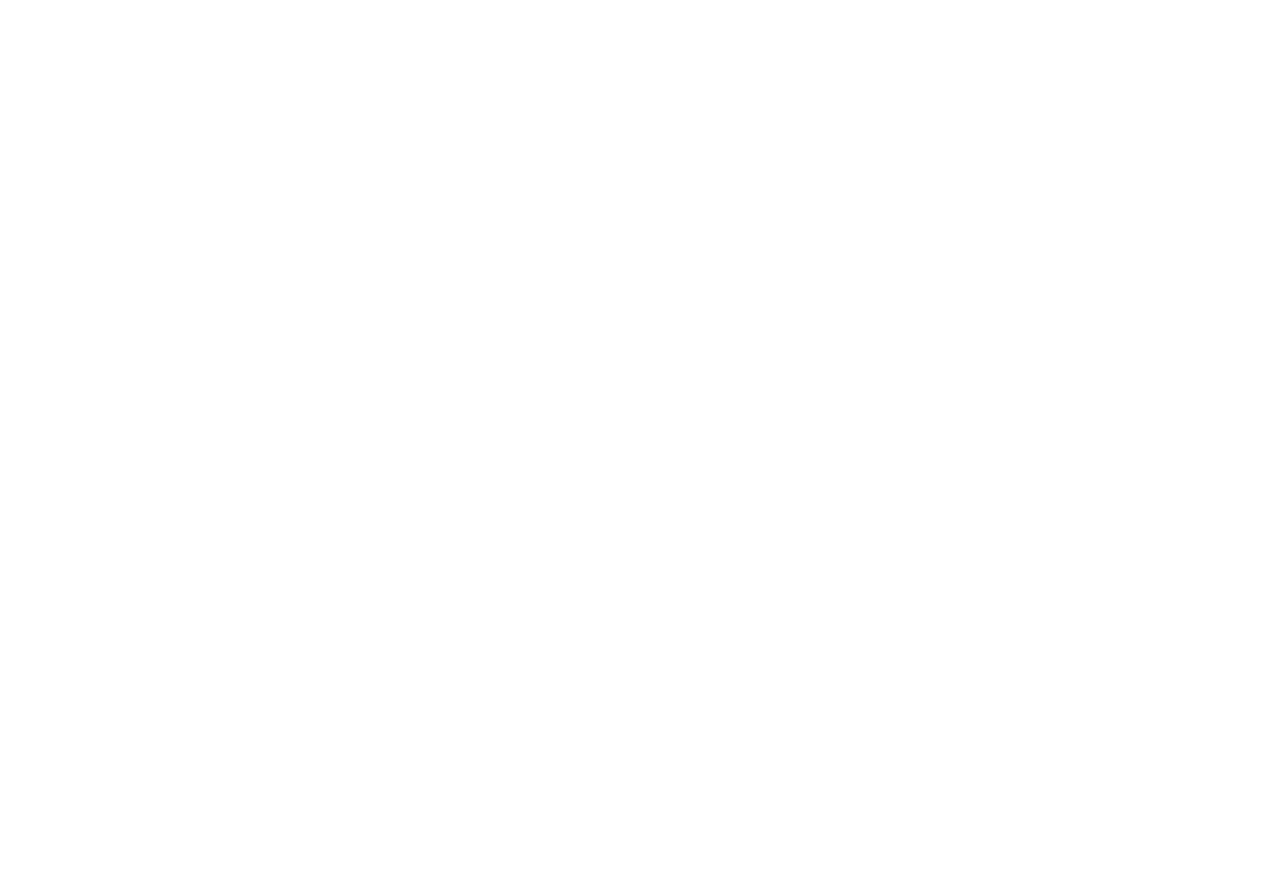
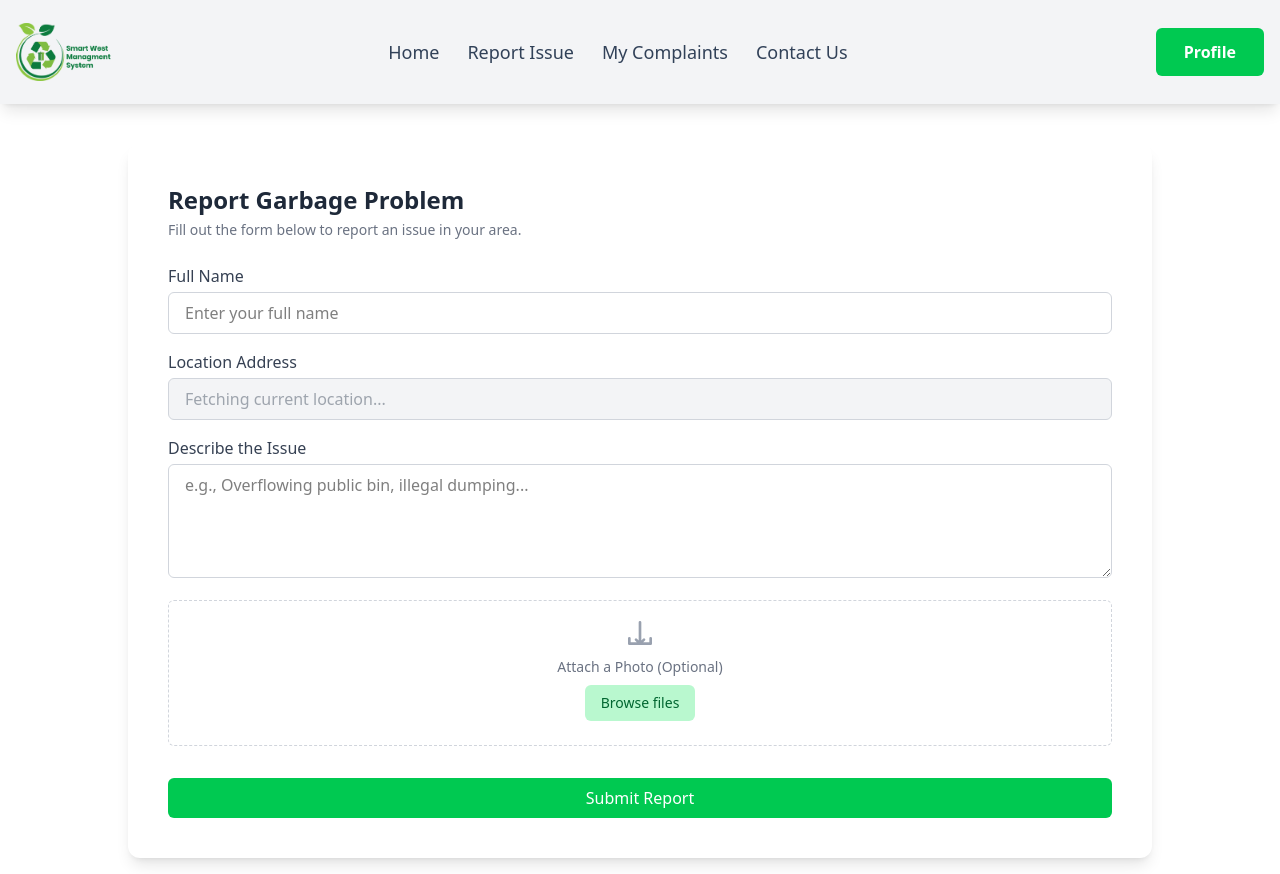
Before and after one commit to uzair-khane/smart-waste-mangement-system, a Nuxt app: page /report in a window 1280 px wide. Before the commit this address had no page. Before the commit the page ends 800 px from the top, so only its background shows below. Built offline with nearby package versions, Linux system fonts and the light colour scheme; no server answers.

Commit message:
add repot issue page

```diff
--- a/app/components/Header.vue
+++ b/app/components/Header.vue
@@ -51,12 +51,12 @@
         >
 
         <NuxtLink
-          to="/report-issue"
+          to="/report"
           class="block px-2 py-2 text-[18px] md:py-0 hover:text-green-300 md:hover: transition-all duration-300"
           >Report Issue</NuxtLink
         >
         <NuxtLink
-          to="/my-complaints"
+          to="/complaint"
           class="block px-2 py-2 text-[18px] md:py-0 hover:text-green-300 md:hover: transition-all duration-300"
           >My Complaints</NuxtLink
         >
--- /dev/null
+++ b/app/pages/complaint.vue
@@ -0,0 +1,31 @@
+<template>
+
+  <div>
+   <!-- head section  -->
+    <div class="flex justify-between mx-12 my-14">
+      <div  >
+        <h1 class="font-bold text-2xl text-slate-700 ">Complaint Dashboard</h1>
+        <p class="text-slate-500">view,manage and track all Garbage issue complaints</p>
+      </div>
+      <button class="bg-green-500 hover:bg-green-600 px-2 text-white  font-bold rounded-sm hover:cursor-pointer">
+         <Icon name="uil:plus" />  New Report
+      </button>
+    </div>
+    <!-- table section  -->
+     <div class="bg-amber-50   mx-12  shadow-2xl">
+      <!-- search bar -->
+      <div class="flex justify-between mx-16">
+        <div class="relative ">
+          <!-- icon  -->
+          <Icon name="uil:search" class="absolute top-2 left-3 text-slate-700" />
+           <input type="search" placeholder="Search by id" class="bg-gray-100 text-slate-700 py-1 px-10 rounded-sm focus:outline-blue-500 ">
+          </div>
+          <!-- button  -->
+        <div>
+           <button class="border px-2 py-2 border-slate-300 rounded-md"> <Icon name="uil:bars" class="service"/>Status</button>
+           <button>Sort</button>
+          </div>
+      </div>
+     </div>
+  </div>
+</template>
--- a/app/pages/index.vue
+++ b/app/pages/index.vue
@@ -19,7 +19,7 @@
         Easily report waste or cleanliness problems in your city. Track your complaints and help create a cleaner, healthier environment.
       </p>
       <NuxtLink
-        to="/report-issue"
+        to="/report"
         class="inline-block bg-green-600 hover:bg-green-700 text-white font-semibold py-2 sm:py-3 px-4 sm:px-6 rounded-md text-sm sm:text-lg transition-all"
       >
         Report Issue
--- a/app/pages/profile.vue
+++ b/app/pages/profile.vue
@@ -1,12 +1,14 @@
 <template>
-  <div class="min-h-screen bg-gray-100 flex">
+  <div class="min-h-screen bg-gray-100 flex flex-col md:flex-row">
 
     <!-- Sidebar -->
-    <div class="w-72 bg-white shadow-md p-6 flex flex-col">
+    <aside
+      class="w-full md:w-72 bg-white shadow-md p-6 flex flex-col md:flex-shrink-0"
+    >
       <!-- Profile -->
-      <div class="flex flex-col items-center text-center mb-10">
-        <div class="w-20 h-20 rounded-full bg-gray-200 flex items-center justify-center text-gray-500 text-3xl">
-         <img src="/images/1.jpeg" class="w-20 h-20 rounded-full" alt="">
+      <div class="flex flex-col items-center text-center mb-8 md:mb-10">
+        <div class="w-20 h-20 rounded-full bg-gray-200 flex items-center justify-center text-gray-500 text-3xl overflow-hidden">
+          <img src="/images/1.jpeg" class="w-full h-full object-cover" alt="Profile Image" />
         </div>
         <h2 class="mt-4 text-lg font-semibold">John Doe</h2>
         <p class="text-gray-500 text-sm">john.doe@email.com</p>
@@ -35,36 +37,37 @@
           to="/profile/reports"
           class="flex items-center gap-3 px-4 py-3 rounded-lg text-gray-700 hover:bg-gray-100"
         >
-        <Icon name="uil:line" />
+          <Icon name="uil:line" />
           My Reports
         </NuxtLink>
       </nav>
 
       <!-- Footer -->
-      <div class="mt-10 space-y-3">
-
-
-        <button class=" hover:cursor-pointer flex items-center gap-3 px-4 py-2 text-red-600 hover:bg-red-100 w-full rounded-lg">
-         <Icon name="uil:signout" />
+      <div class="mt-6 md:mt-10 space-y-3">
+        <button
+          class="flex items-center gap-3 px-4 py-2 text-red-600 hover:bg-red-100 w-full rounded-lg"
+        >
+          <Icon name="uil:signout" />
           Logout
         </button>
       </div>
-    </div>
+    </aside>
 
     <!-- Main Content -->
-    <main class="flex-1 p-10">
-      <div class="bg-white rounded-xl shadow p-8">
-
+    <main class="flex-1 p-6 md:p-10">
+      <div class="bg-white rounded-xl shadow p-6 md:p-8">
         <!-- Header -->
-        <div class="flex justify-between items-center mb-6">
+        <div class="flex flex-col md:flex-row justify-between items-start md:items-center mb-6 gap-4 md:gap-0">
           <div>
             <h1 class="text-2xl font-bold text-slate-800">Personal Information</h1>
             <p class="text-gray-500">View and update your personal details.</p>
           </div>
 
-          <div class="flex gap-4">
-            <button class="px-4 py-2 text-white rounded-lg bg-red-400 hover:cursor-pointer hover:bg-red-500">Cancel</button>
-            <button class="px-4 py-2 bg-blue-600 text-white rounded-lg hover:bg-blue-700">
+          <div class="flex flex-col md:flex-row gap-2 md:gap-4 w-full md:w-auto">
+            <button class="px-4 py-2 text-white rounded-lg bg-red-400 hover:bg-red-500 w-full md:w-auto">
+              Cancel
+            </button>
+            <button class="px-4 py-2 bg-blue-600 text-white rounded-lg hover:bg-blue-700 w-full md:w-auto">
               Save Changes
             </button>
           </div>
@@ -74,14 +77,13 @@
 
         <!-- Form -->
         <div class="grid grid-cols-1 md:grid-cols-2 gap-6">
-
           <!-- Full Name -->
           <div>
             <label class="block text-gray-700 font-medium mb-1">Full Name</label>
             <input
               type="text"
               value="John Doe"
-              class="w-full  rounded-md  focus:outline-slate-300 text-slate-600 bg-slate-100 px-4 py-2 "
+              class="w-full rounded-md focus:outline-none text-slate-600 bg-slate-100 px-4 py-2"
             />
           </div>
 
@@ -92,7 +94,7 @@
               type="text"
               value="john.doe@email.com"
               disabled
-             class="w-full  rounded-md  focus:outline-slate-300 text-slate-600 bg-slate-100 px-4 py-2 "
+              class="w-full rounded-md focus:outline-none text-slate-600 bg-slate-100 px-4 py-2"
             />
           </div>
 
@@ -101,15 +103,11 @@
             <label class="block text-gray-700 font-medium mb-1">Home Address</label>
             <textarea
               rows="3"
-            class="w-full  rounded-md  focus:outline-slate-300 text-slate-600 bg-slate-100 px-4 py-2 "
+              class="w-full rounded-md focus:outline-none text-slate-600 bg-slate-100 px-4 py-2"
             >123 Green Street, Enviro City, 10101</textarea>
           </div>
         </div>
-
-
-
       </div>
     </main>
-
   </div>
 </template>
--- /dev/null
+++ b/app/pages/report.vue
@@ -0,0 +1,136 @@
+<template>
+  <Header />
+  <div class="min-h-screen pt-36  flex items-center justify-center p-4 mx-28">
+    <div class="bg-white rounded-xl shadow-lg p-6 md:p-10 w-full ">
+      <!-- Header -->
+      <h1 class="text-2xl font-bold text-gray-800 mb-1">Report Garbage Problem</h1>
+      <p class="text-gray-500 mb-6 text-sm">Fill out the form below to report an issue in your area.</p>
+
+      <!-- Form -->
+      <form @submit.prevent="submitReport" class="space-y-4">
+
+        <!-- Full Name -->
+        <div>
+          <label class="block text-gray-700 font-medium mb-1">Full Name</label>
+          <input
+            v-model="fullName"
+            type="text"
+            placeholder="Enter your full name"
+            class="w-full rounded-md border border-gray-300 px-4 py-2 focus:outline-none focus:ring-2 focus:ring-blue-400"
+            required
+          />
+        </div>
+
+        <!-- Location Address -->
+        <div>
+          <label class="block text-gray-700 font-medium mb-1">Location Address</label>
+          <input
+            v-model="locationAddress"
+            type="text"
+            placeholder="Fetching current location..."
+            class="w-full rounded-md border border-gray-300 px-4 py-2 bg-gray-100 text-gray-600"
+            readonly
+          />
+        </div>
+
+        <!-- Describe the Issue -->
+        <div>
+          <label class="block text-gray-700 font-medium mb-1">Describe the Issue</label>
+          <textarea
+            v-model="issueDescription"
+            rows="4"
+            placeholder="e.g., Overflowing public bin, illegal dumping..."
+            class="w-full rounded-md border border-gray-300 px-4 py-2 focus:outline-none focus:ring-2 focus:ring-blue-400"
+            required
+          ></textarea>
+        </div>
+
+        <!-- Attach Photo -->
+<div class="border border-dashed border-gray-300 rounded-md p-4 flex flex-col items-center justify-center text-center">
+  <svg xmlns="http://www.w3.org/2000/svg" class="h-8 w-8 text-gray-400 mb-2" fill="none" viewBox="0 0 24 24" stroke="currentColor">
+    <path stroke-linecap="round" stroke-linejoin="round" stroke-width="2" d="M4 16v4h16v-4M12 12v8m0 0l-3-3m3 3l3-3M12 12V4" />
+  </svg>
+  <p class="text-gray-500 text-sm mb-2">Attach a Photo (Optional)</p>
+  <input type="file" @change="handleFileUpload" class="hidden" ref="fileInput" accept="image/*" />
+  <button type="button" @click="$refs.fileInput.click()" class="px-4 py-2 bg-green-200 text-green-800 rounded-md text-sm hover:bg-green-300 mb-2">
+    Browse files
+  </button>
+
+  <!-- Image Preview -->
+  <div v-if="imagePreview" class="mt-2 w-[300px] h-[300px] object-cover overflow-hidden rounded-md border border-gray-200">
+    <img :src="imagePreview" alt="Preview" class="w-[300px] h-[300px] object-cover" />
+  </div>
+</div>
+
+
+        <!-- Submit -->
+        <button
+          type="submit"
+          class="w-full bg-green-500 hover:bg-green-600 text-white font-medium px-4 py-2 rounded-md mt-4"
+        >
+          Submit Report
+        </button>
+      </form>
+    </div>
+  </div>
+</template>
+
+<script setup>
+import { ref, onMounted } from 'vue'
+import Header from '~/components/Header.vue'
+
+const fullName = ref('')
+const locationAddress = ref('')
+const issueDescription = ref('')
+const attachedFile = ref(null)
+const imagePreview = ref(null)
+
+// Fetch user's current location
+onMounted(() => {
+  if (navigator.geolocation) {
+    navigator.geolocation.getCurrentPosition(async (position) => {
+      const { latitude, longitude } = position.coords
+      // Use reverse geocoding API (e.g., OpenStreetMap Nominatim)
+      const res = await fetch(`https://nominatim.openstreetmap.org/reverse?format=json&lat=${latitude}&lon=${longitude}`)
+      const data = await res.json()
+      locationAddress.value = data.display_name || `${latitude}, ${longitude}`
+    }, (error) => {
+      locationAddress.value = 'Unable to fetch location'
+      console.error(error)
+    })
+  } else {
+    locationAddress.value = 'Geolocation not supported'
+  }
+})
+
+
+
+
+const handleFileUpload = (event) => {
+  attachedFile.value = event.target.files[0]
+  if (attachedFile.value) {
+    imagePreview.value = URL.createObjectURL(attachedFile.value)
+  } else {
+    imagePreview.value = null
+  }
+}
+
+
+const submitReport = () => {
+  console.log({
+    fullName: fullName.value,
+    location: locationAddress.value,
+    issue: issueDescription.value,
+    file: attachedFile.value
+  })
+  alert('Report submitted successfully!')
+  // Reset form
+  fullName.value = ''
+  issueDescription.value = ''
+  attachedFile.value = null
+}
+</script>
+
+<style scoped>
+/* Optional: adjust file input hover effect */
+</style>
```
